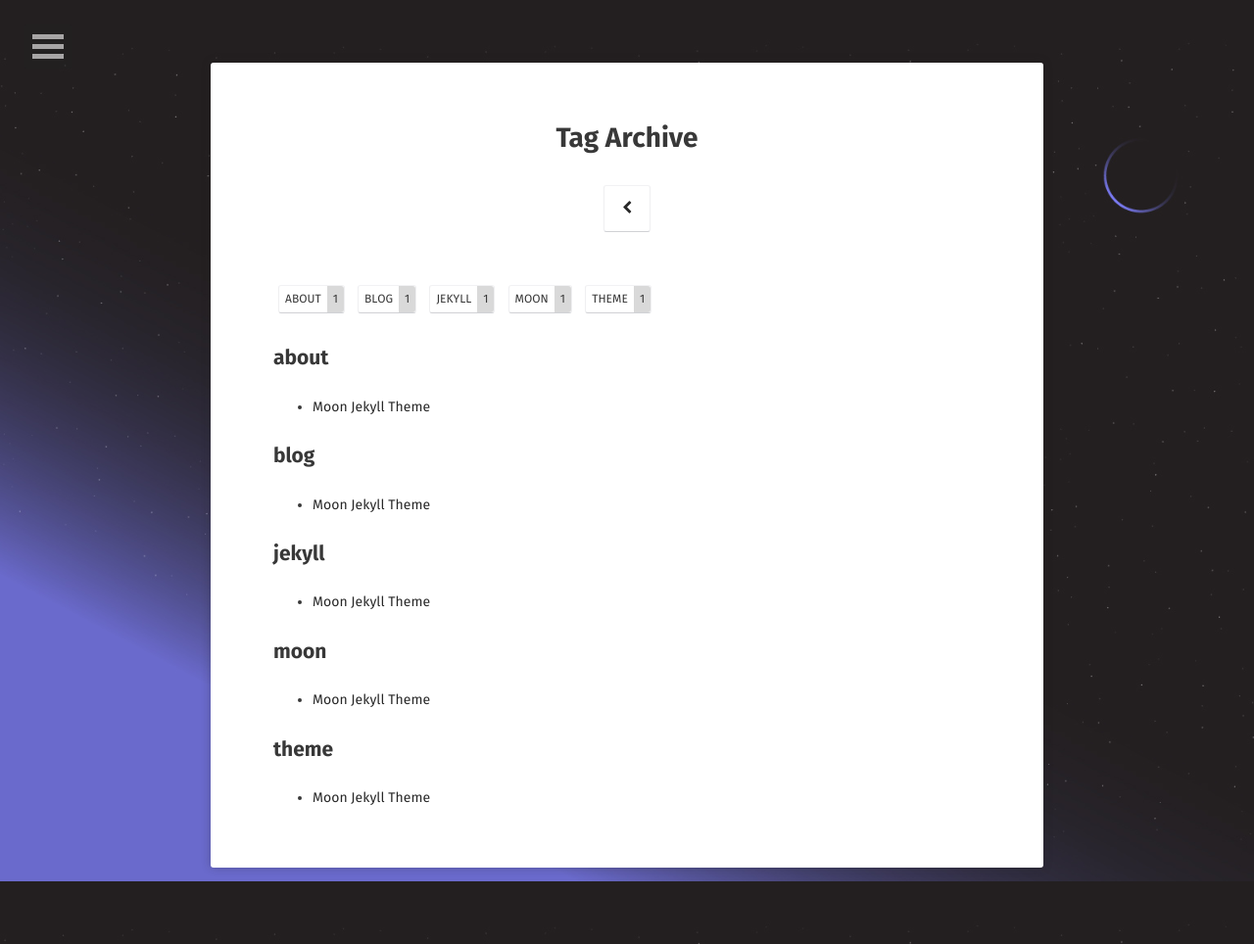
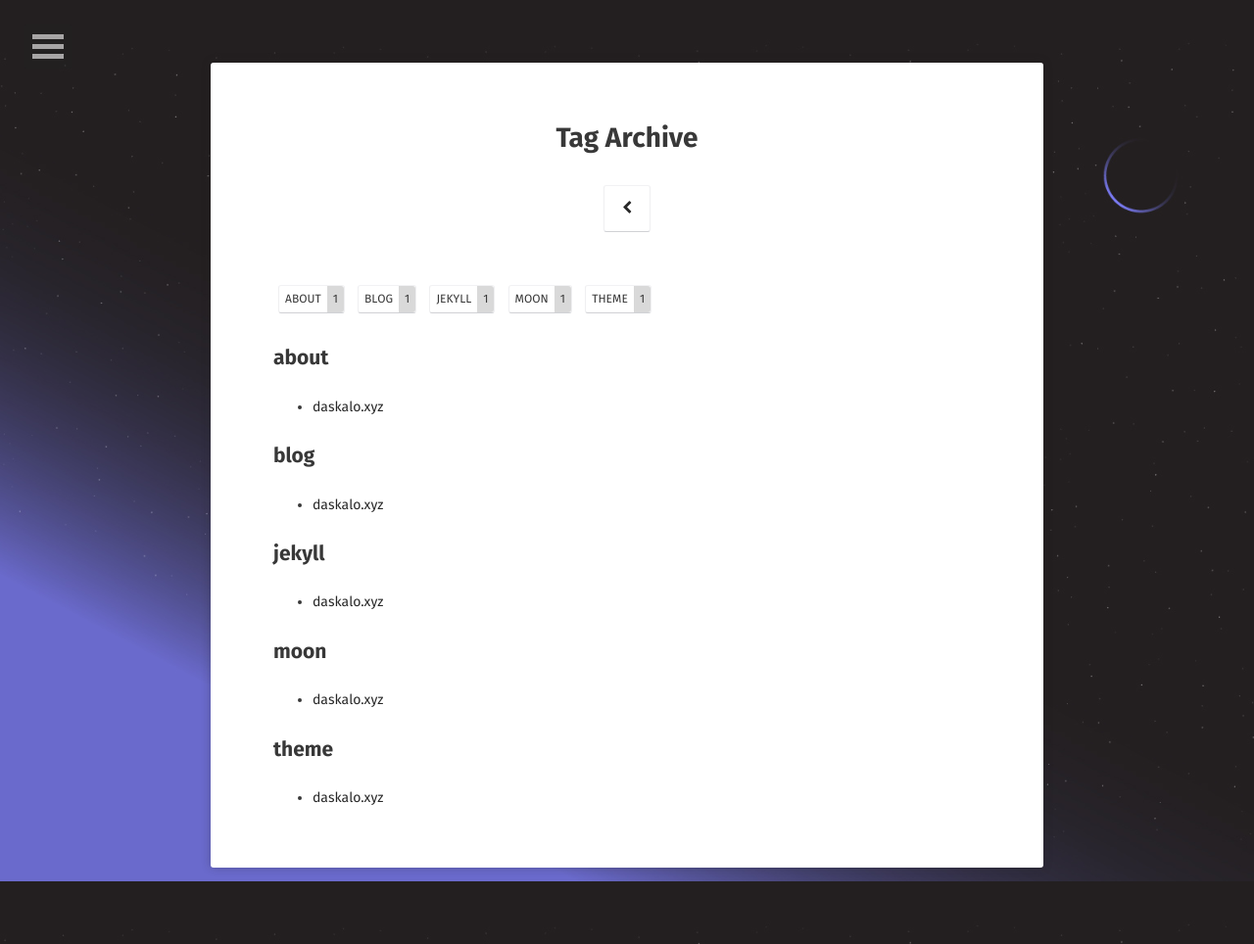
Before and after one commit to yamozha/yamozha.github.io, a Jekyll site: the page built from tags/index.html, in a window 1280 px wide. Shown: the whole page at 98% size. Built offline with Jekyll 4.4.1, drawn with Linux system fonts in a browser that asks for light colours; some web fonts are replaced; some of the changed lines change nothing that is shown.

Commit message:
yeeeeeet

````diff
--- a/_posts/2016-03-21-moon-theme.md
+++ /dev/null
@@ -1,160 +0,0 @@
----
-layout: post
-title:  "Moon Jekyll Theme"
-date:   2016-04-06
-excerpt: "Minimal, one column Jekyll theme for your blog."
-project: true
-tag:
-- jekyll
-- moon
-- blog
-- about
-- theme
-comments: true
----
-
-![Moon Homepage](https://cloud.githubusercontent.com/assets/754514/14509720/61c61058-01d6-11e6-93ab-0918515ecd56.png)
-
-<center><b>Moon</b> is a minimal, one column jekyll theme.</center>
-
- I'm not a developer or designer. And I don't add footer to show who did this theme. If you like this theme or using it, please give a **star** for motivation, It makes me happy.
-
-<iframe src="https://ghbtns.com/github-btn.html?user=TaylanTatli&repo=Moon&type=star&count=true&size=large" frameborder="0" scrolling="0" width="160px" height="30px"></iframe>
-
-## Installation
-* Fork the [Moon repo](https://github.com/TaylanTatli/Moon/fork)
-* Edit `_config.yml` file.
-* Remove sample posts from `_posts` folder and add yours.
-* Edit `index.md` file in `about` folder.
-* Change repo name to `YourUserName.github.io`
-
-That's all.
-
-## Preview
-
-{% capture images %}
-	https://cloud.githubusercontent.com/assets/754514/14509716/61ac6c8e-01d6-11e6-879f-8308883de790.png
-	https://cloud.githubusercontent.com/assets/754514/14509717/61ad05ae-01d6-11e6-85ae-5a817dd8763b.png
-	https://cloud.githubusercontent.com/assets/754514/14509714/61a89708-01d6-11e6-8fcd-74b002a060df.png
-{% endcapture %}
-{% include gallery images=images caption="Screenshots of Moon Theme" cols=3 %}
-
----
-
-{% capture images %}
-	https://cloud.githubusercontent.com/assets/754514/14509718/61b09a20-01d6-11e6-8da1-4202ae4d83cd.png
-	https://cloud.githubusercontent.com/assets/754514/14509715/61aa9d00-01d6-11e6-81a6-c6837edf2e84.png
-{% endcapture %}
-{% include gallery images=images caption="Moon Theme on Small Screen Size" cols=2 %}
-
-See a [live version of Moon](http://taylantatli.github.io/Moon) hosted on GitHub.
-
-## Site Setup
-A quick checklist of the files you’ll want to edit to get up and running.
-
-### Site Wide Configuration
-`_config.yml` is your friend. Open it up and personalize it. Most variables are self explanatory but here's an explanation of each if needed:
-
-#### title
-
-The title of your site... shocker!
-
-Example `title: My Awesome Site`
-
-#### bio
-
-The description to show on your homepage.
-
-#### description
-
-The description to use for meta tags and navigation menu.
-
-#### url
-
-Used to generate absolute urls in `sitemap.xml`, `feed.xml`, and for generating canonical URLs in `<head>`. When developing locally either comment this out or use something like `http://localhost:4000` so all assets load properly. *Don't include a trailing `/`*.
-
-Examples:
-
-{% highlight yaml %}
-url: http://taylantatli.me/Moon
-url: http://localhost:4000
-url: //cooldude.github.io
-url:
-{% endhighlight %}
-
-#### reading_time
-
-Set true to show reading time for posts. And set `words_per_minute`, default is 200.
-
-#### logo
-Your site's logo. It will show on homepage and navigation menu. Also used for twitter meta tags.
-
-#### background
-Image for background. If you don't set it, color will be used as a background.
-
-#### Google Analytics and Webmaster Tools
-
-Google Analytics UA and Webmaster Tool verification tags can be entered in `_config.yml`. For more information on obtaining these meta tags check [Google Webmaster Tools](http://support.google.com/webmasters/bin/answer.py?hl=en&answer=35179) and [Bing Webmaster Tools](https://ssl.bing.com/webmaster/configure/verify/ownership) support.
-
-#### MathJax
-It's enabled. But if you don't want to use it. Set it false in  `_config.yml`.
-
-#### Disqus Comments
-Set your disqus shortname in `_config.yml` to use comments.
-
----
-
-### Navigation Links
-
-To set what links appear in the top navigation edit `_data/navigation.yml`. Use the following format to set the URL and title for as many links as you'd like. *External links will open in a new window.*
-
-{% highlight yaml %}
-- title: Home
-  url: /
-
-- title: Blog
-  url: /blog/
-
-- title: Projects
-  url: /projects/
-
-- title: About
-  url: /about/
-
-- title: Moon
-  url: http://taylantatli.me/Moon
-{% endhighlight %}
-
----
-
-## Layouts and Content
-
-Moon Theme use [Jekyll Compress](https://github.com/penibelst/jekyll-compress-html) to compress html output. But it can cause errors if you use "linenos" (line numbers). I suggest don't use line numbers for codes, because it won't look good with this theme, also i didn't give a proper style for them. If you insist to use line numbers, just remove `layout: compress` string from layouts. It will disable compressing.
-
-### Feature Image
-
-You can set feature image per post. Just add `feature: some link` to your post's front matter.
-
-```
-feature: /assets/img/some-image.png
-or
-feaure: http://example.com/some-image.png
-```
- This also will be used for twitter card:
-
-![Moon Twitter Card](https://cloud.githubusercontent.com/assets/754514/14509719/61c5751c-01d6-11e6-8c29-ce8ccad149bf.png)
-
-### Comments
-To show disqus comments for your post add `comments: true` to your post's front matter.
-
----
-
-## Questions?
-
-Found a bug or aren't quite sure how something works? By all means [file a GitHub Issue](https://github.com/TaylanTatli/Moon/issues/new). And if you make something cool with this theme feel free to let me know.
-
----
-
-## License
-
-This theme is free and open source software, distributed under the MIT License. So feel free to use this Jekyll theme on your site without linking back to me or including a disclaimer.
--- /dev/null
+++ b/_posts/2020-11-8-daskalo-xyz.md
@@ -0,0 +1,33 @@
+---
+layout: post
+title:  "daskalo.xyz"
+date:   2016-04-06
+excerpt: "My idea for easier online classes"
+project: true
+tag:
+- jekyll
+- moon
+- blog
+- about
+- theme
+comments: true
+---
+
+## My idea
+One day while I was getting up to log in to the daily online classes we had last schoolyear during the pandemic, I spent around 15 minutes searching mindlessly for the Zoom links we needed to go to.
+I was wondering whether I could provide a solution to that. And then I thought about a website, that had all the links inside of it.
+And my first prototype was this:
+![the old rendition](/assets/img/posts/daskalo_old.png)
+
+After this prototype I went into thinking - *damn, this is way too hard to use - I need to make it automatic!*
+So I decided to make a php script that decides(based on the grade you select) which class you have right now, and it automatically sent you to that zoom call!
+
+aaaaand it looked like *this*:
+![the newer rendition](/assets/img/posts/daskalo_auto_old.png)
+
+And obviously(after a lot of comments about how it looked), one night, I decided to make the website look better.
+So this is the final product:
+![the newest rendition](/assets/img/posts/daskalo_new.png)
+
+you can check out the code [over here]("https://github.com/yamozha/daskalo-xyz")
+but I believe only the [PHP script]("https://github.com/yamozha/daskalo-xyz/blob/main/programs/10a/program.php") is worth looking at.
````
Also changed, not shown: about/index.md (+1 -1 lines), assets/img/posts/daskalo_auto_old.png (added), assets/img/posts/daskalo_new.png (added), assets/img/posts/daskalo_old.png (added), 1 other file.
